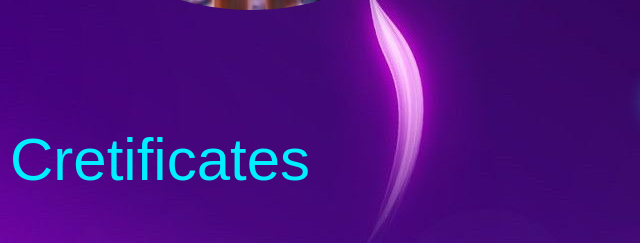
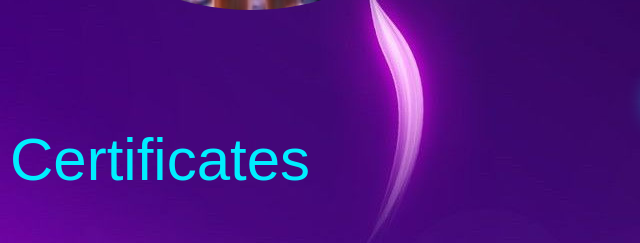
Before and after one commit to mounikadeek23/portfolio, a plain HTML site: page index.html in a window 1280 px wide. Shown: the part 1460-1703 px from the top of the page, 0-640 px from the left. Drawn offline with nearby package versions, Linux system fonts and the light colour scheme.

Commit message:
updated certificates name correction

```diff
--- a/index.html
+++ b/index.html
@@ -77,7 +77,7 @@
        <section>
         <div class="certificates" id="certificates">
             <div class="row-container">
-                <h1 class="sub-title"><span>Cretificates</span></h1>
+                <h1 class="sub-title"><span>Certificates</span></h1>
                 <div class="card-list">
                     <div>
                         <i class='bx bx-code' style='color:#00eeff'  ></i>
```
